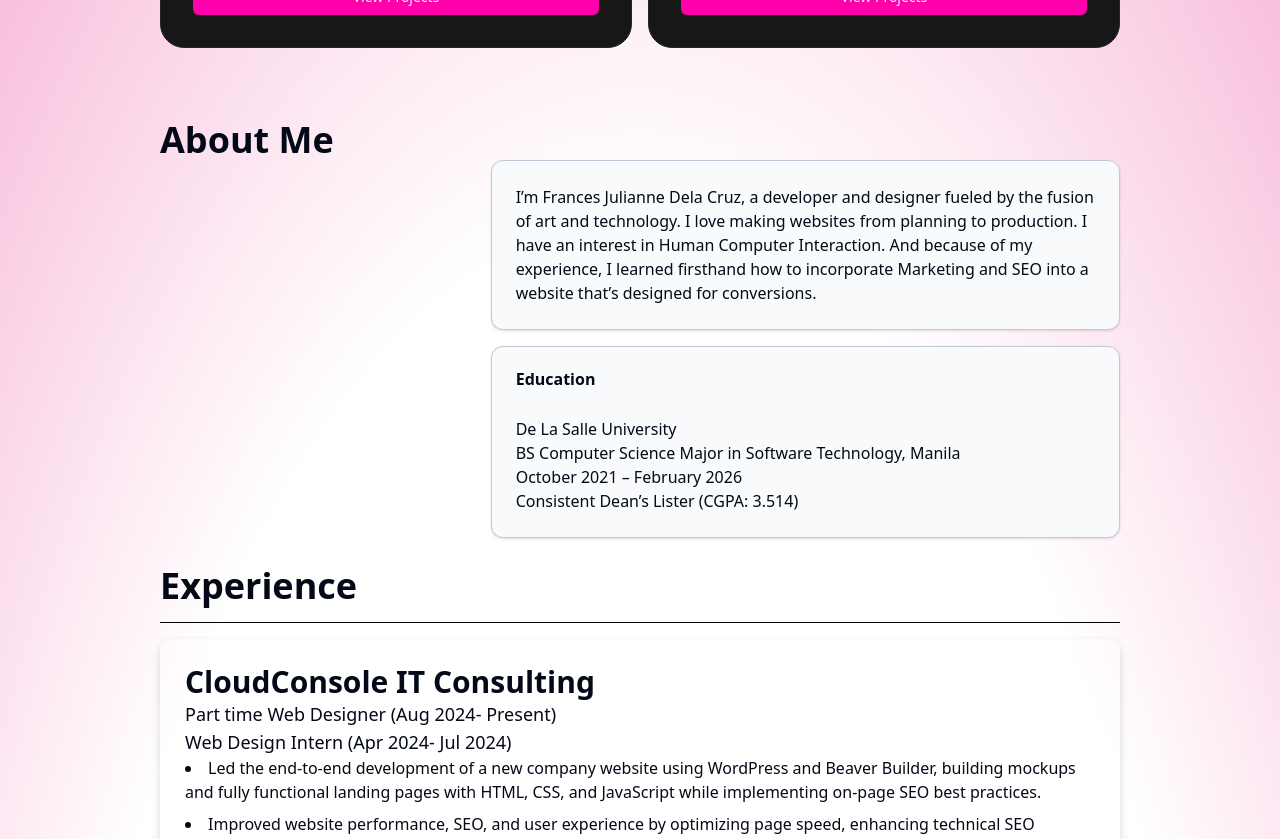
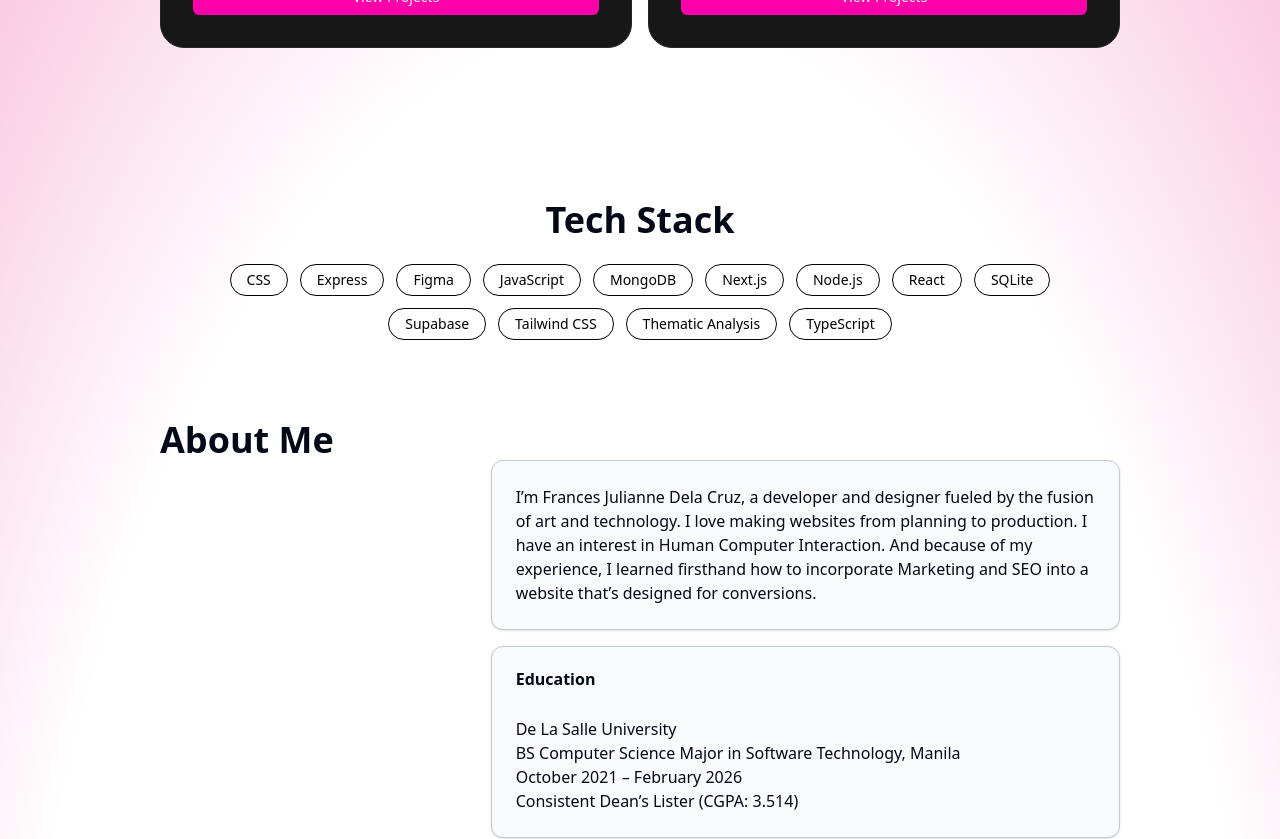
Before and after one commit to frncs-dc/portfolio, a Next.js app: page / in a window 1280 px wide. Shown: the part 1080-1919 px from the top of the page. Built offline with nearby package versions, Linux system fonts and the light colour scheme.

Commit message:
feat: changed positioning of tech stack

```diff
--- a/src/app/page.js
+++ b/src/app/page.js
@@ -25,6 +25,7 @@ export default function Home() {
                 <div className="relative z-10 w-3/4 mx-auto">
                     <HeroSection />
                     <ProjectsSection />
+                    <TechStack />
                 </div>
 
                 <div className="relative z-10 w-3/4 mx-auto">
@@ -35,7 +36,6 @@ export default function Home() {
                 <div className="relative z-10 w-3/4 mx-auto">
                     <ExperienceSection />
 
-                    <TechStack />
                     <ContactMe />
                 </div>
             </div>
--- a/src/components/techStack.js
+++ b/src/components/techStack.js
@@ -22,7 +22,7 @@ export default function TechStack() {
         ? technologies.find((t) => t.id === selectedTechId)
         : null;
     const projectsForSelectedTech = selectedTechId
-        ? projectsByTechId[selectedTechId] ?? []
+        ? (projectsByTechId[selectedTechId] ?? [])
         : [];
 
     useEffect(() => {
@@ -35,7 +35,7 @@ export default function TechStack() {
     }, [selectedTechId]);
 
     return (
-        <section className="relative z-10 min-h-screen flex flex-col justify-center items-center gap-6 py-20">
+        <section className="relative z-10 flex flex-col justify-center items-center gap-6 py-20">
             <div className="text-4xl text-center font-bold w-full">
                 Tech Stack
             </div>
@@ -43,9 +43,15 @@ export default function TechStack() {
                 {technologies.map((tech) => (
                     <Button
                         key={tech.id}
-                        variant="outline"
                         size="sm"
-                        className="rounded-lg cursor-pointer"
+                        className="cursor-pointer
+                        text-black border border-black
+                        bg-white/10 p-2 rounded-full px-4
+                        hover:bg-[#ffb6c1]/20
+                        hover:scale-120 transition-all duration-100
+                        hover:shadow-lg hover:shadow-[#ffb6c1]/30
+                        hover:mx-2
+                        flex items-center justify-center"
                         onClick={() => setSelectedTechId(tech.id)}
                     >
                         {tech.name}
```
